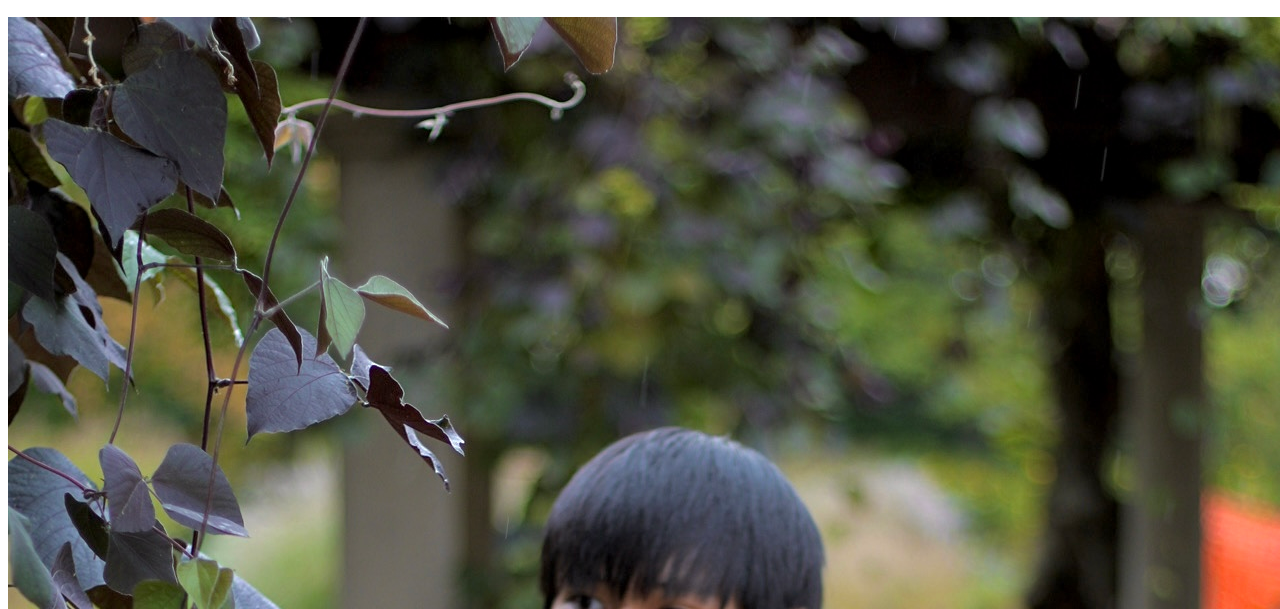
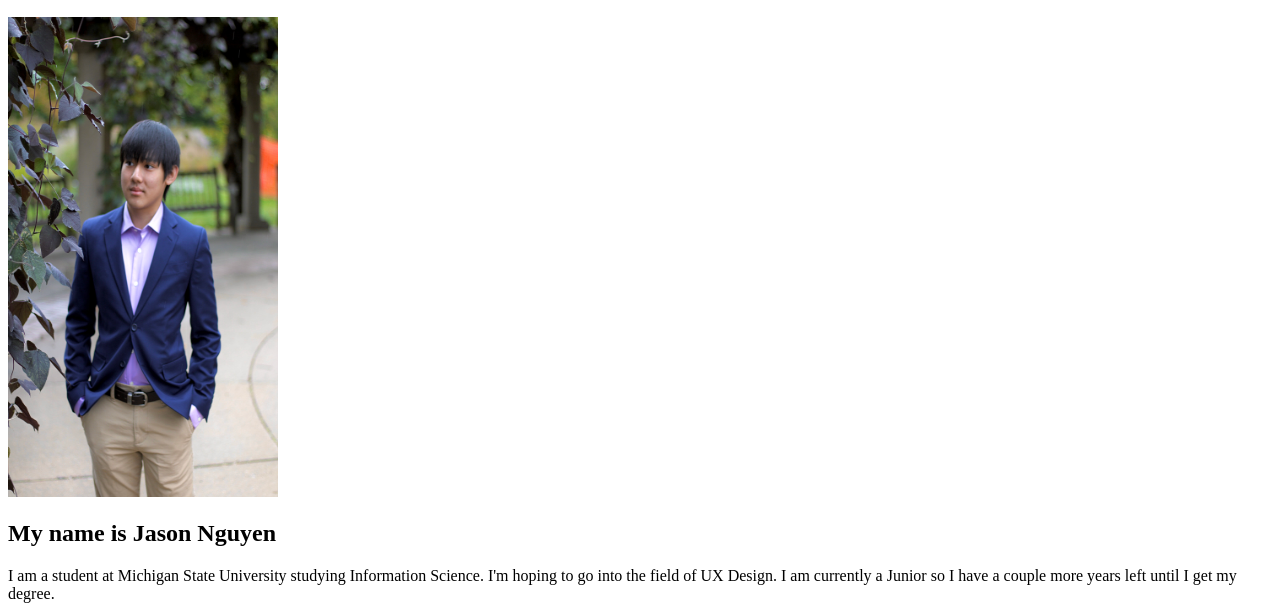
Before and after one commit to jasonnguyen11141/mi349_blog, a plain HTML site: page about.html in a window 1280 px wide. Shown: the part 191-800 px from the top of the page. Drawn offline with Linux system fonts and the light colour scheme.

Commit message:
fixed image size

```diff
--- a/about.html
+++ b/about.html
@@ -15,7 +15,7 @@
     </header>
     </section>
     <section>
-        <img src="images/FancyJason.JPG" alt="Picture of Jason Nguyen">
+        <img src="images/FancyJason.JPG" alt="Picture of Jason Nguyen" width="270" height="480">
         <h2>My name is Jason Nguyen</h2>
         <p>I am a student at Michigan State University studying Information Science. I'm hoping to go into the field of UX Design. I am currently a Junior so I have a couple more years left until I get my degree. </p>
         <p>On April 20th, 2003 I was born in Lansing. Grew up with my family in a large household consisting of my Parents, Grandparents, Brother, Sister, and then me. I was in the Lansing School Disctrict until my family decided to move to East Lansing for my siblings and I to have a better education, so in my 4th grade year I moved over to the East Lansing School District and graduated from there. Through out time I was in the East Lansing School District I was in band from Elementary School to the end of High School. I played the Trumpet for the 8 years I was in band and I was in the drumline for my High School Marching Band which was a fun experience for me. I don't really play anymore but I wish I kept playing for the fun of it. </p>
```
